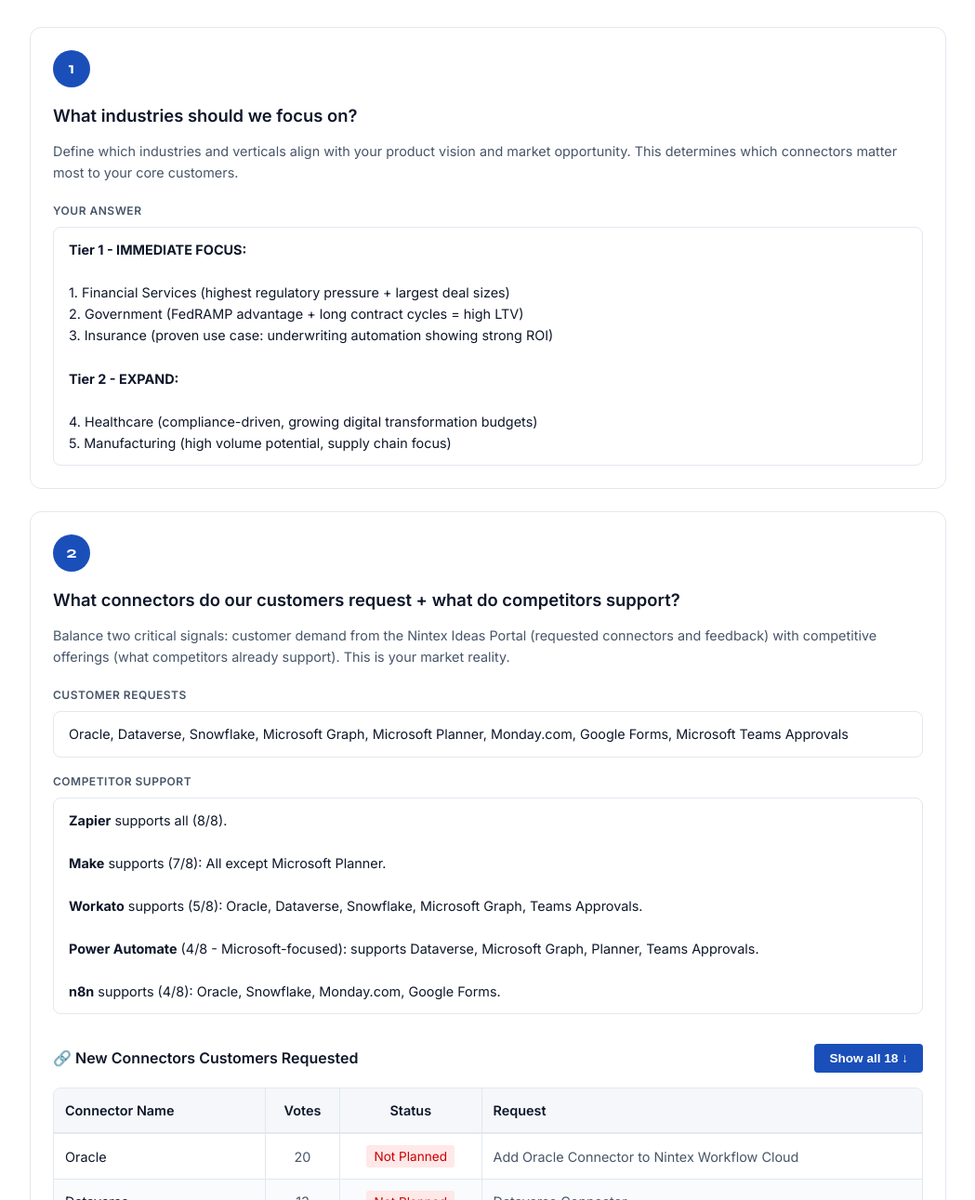
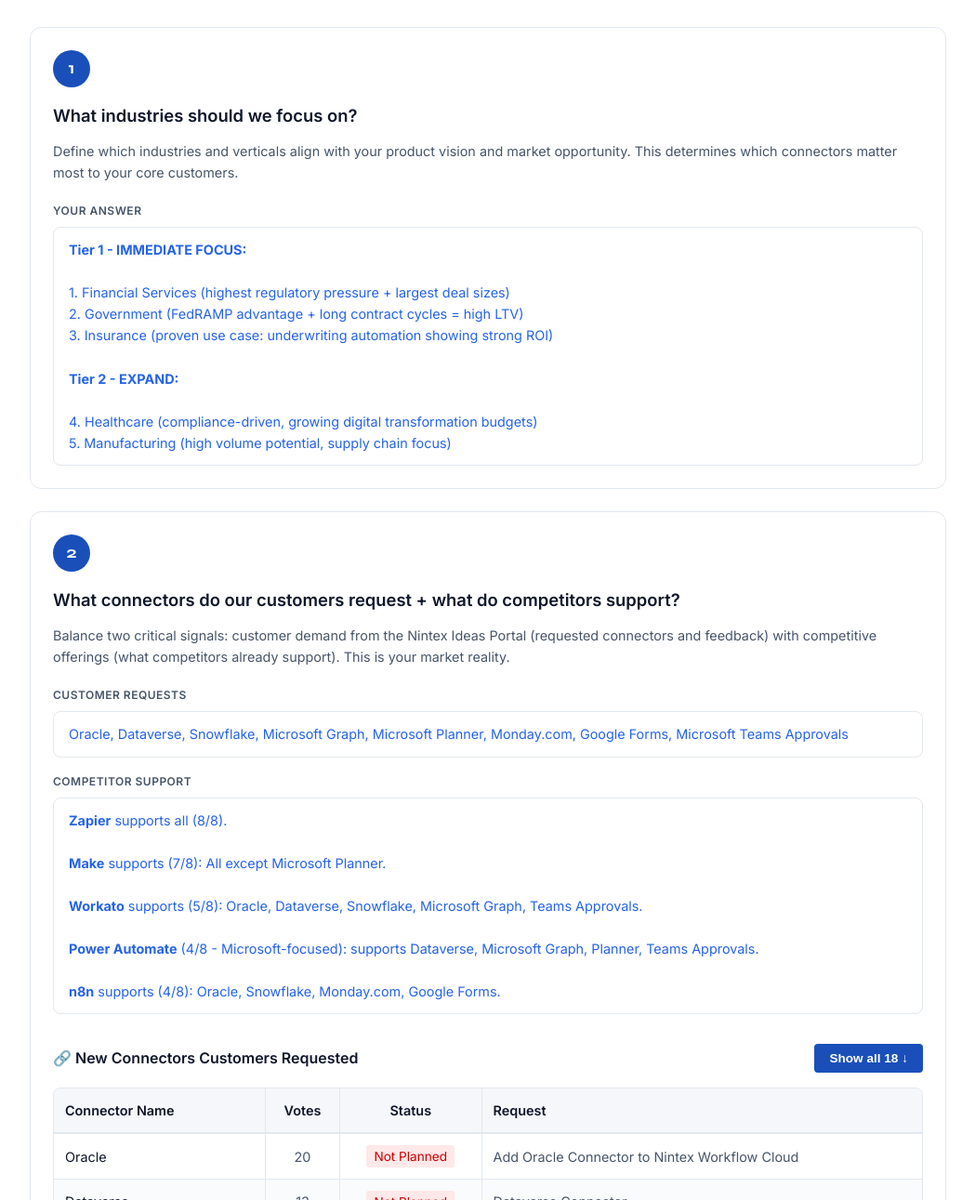
Before and after one commit to osama-eldrieny/connectors-strategy, a website: page connector-filtering-framework.html in a window 1280 px wide. Shown: the part 1076-2367 px from the top of the page at 93% size, without its empty margins (230-1279 px from the left). Drawn offline with nearby package versions, Linux system fonts and the light colour scheme; no server answers.

Commit message:
Apply Pointer feedback: change answer text colors to blue (q1, q2a, q2b)

```diff
--- a/connector-filtering-framework.html
+++ b/connector-filtering-framework.html
@@ -403,7 +403,7 @@
         <p>Define which industries and verticals align with your product vision and market opportunity. This determines which connectors matter most to your core customers.</p>
         <div class="input-group">
           <label class="input-label">Your Answer</label>
-          <div id="q1" style="padding: 0.75rem 1rem; background: var(--surface); border: 1px solid var(--border); border-radius: var(--radius-sm); font-size: 0.9rem; color: var(--text-primary); line-height: 1.6;">
+          <div id="q1" style="padding: 0.75rem 1rem; background: var(--surface); border: 1px solid var(--border); border-radius: var(--radius-sm); font-size: 0.9rem; color: #2563eb; line-height: 1.6;">
             <strong>Tier 1 - IMMEDIATE FOCUS:</strong><br><br>
             1. Financial Services (highest regulatory pressure + largest deal sizes)<br>
             2. Government (FedRAMP advantage + long contract cycles = high LTV)<br>
@@ -422,13 +422,13 @@
         <p>Balance two critical signals: customer demand from the Nintex Ideas Portal (requested connectors and feedback) with competitive offerings (what competitors already support). This is your market reality.</p>
         <div class="input-group">
           <label class="input-label">Customer Requests</label>
-          <div id="q2a" style="padding: 0.75rem 1rem; background: var(--surface); border: 1px solid var(--border); border-radius: var(--radius-sm); font-size: 0.9rem; color: var(--text-primary);">
+          <div id="q2a" style="padding: 0.75rem 1rem; background: var(--surface); border: 1px solid var(--border); border-radius: var(--radius-sm); font-size: 0.9rem; color: #2563eb;">
             Oracle, Dataverse, Snowflake, Microsoft Graph, Microsoft Planner, Monday.com, Google Forms, Microsoft Teams Approvals
           </div>
         </div>
         <div class="input-group" style="margin-top: 1rem;">
           <label class="input-label">Competitor Support</label>
-          <div id="q2b" style="padding: 0.75rem 1rem; background: var(--surface); border: 1px solid var(--border); border-radius: var(--radius-sm); font-size: 0.9rem; color: var(--text-primary); line-height: 1.6;">
+          <div id="q2b" style="padding: 0.75rem 1rem; background: var(--surface); border: 1px solid var(--border); border-radius: var(--radius-sm); font-size: 0.9rem; color: #2563eb; line-height: 1.6;">
             <strong>Zapier</strong> supports all (8/8).<br><br>
             <strong>Make</strong> supports (7/8): All except Microsoft Planner.<br><br>
             <strong>Workato</strong> supports (5/8): Oracle, Dataverse, Snowflake, Microsoft Graph, Teams Approvals.<br><br>
```
